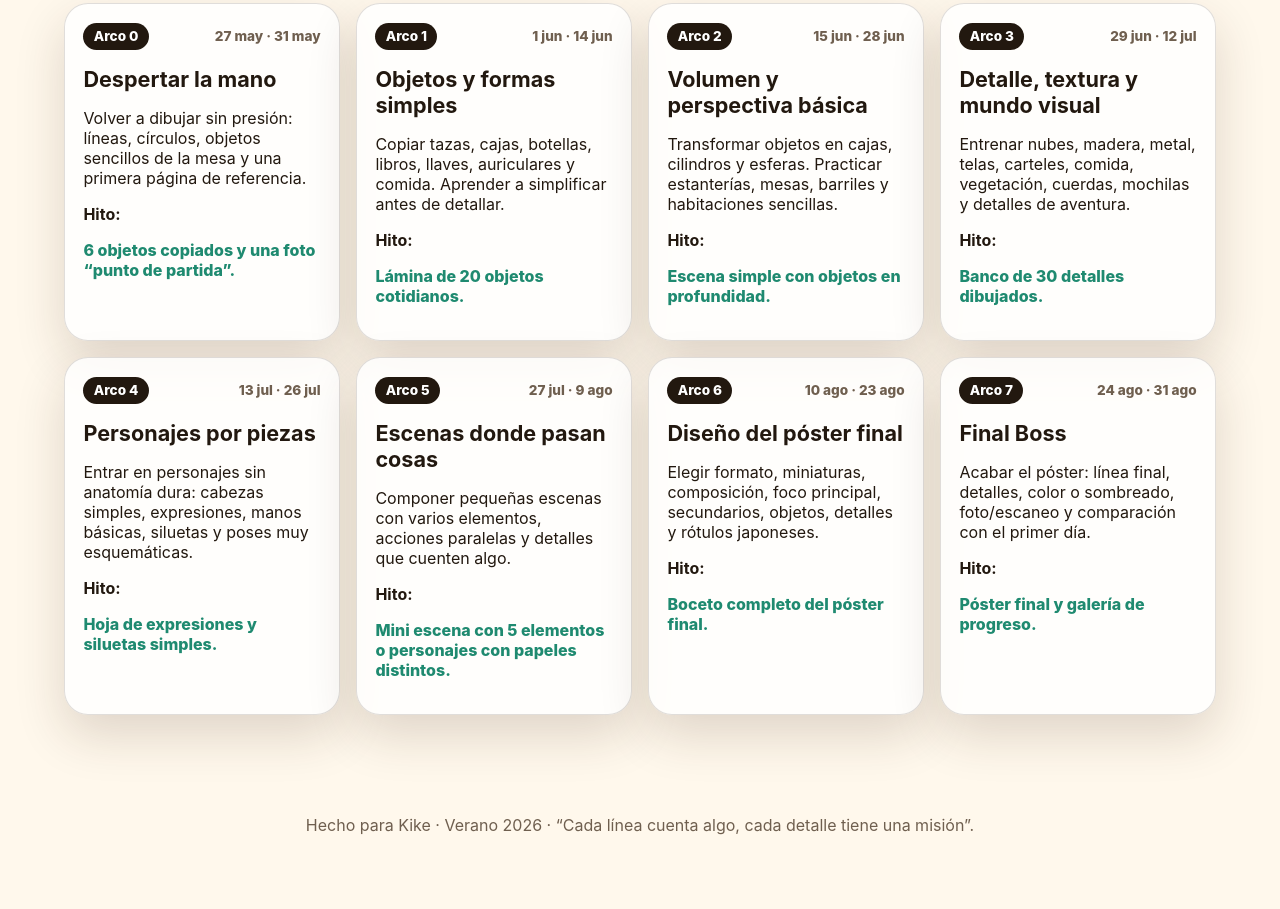
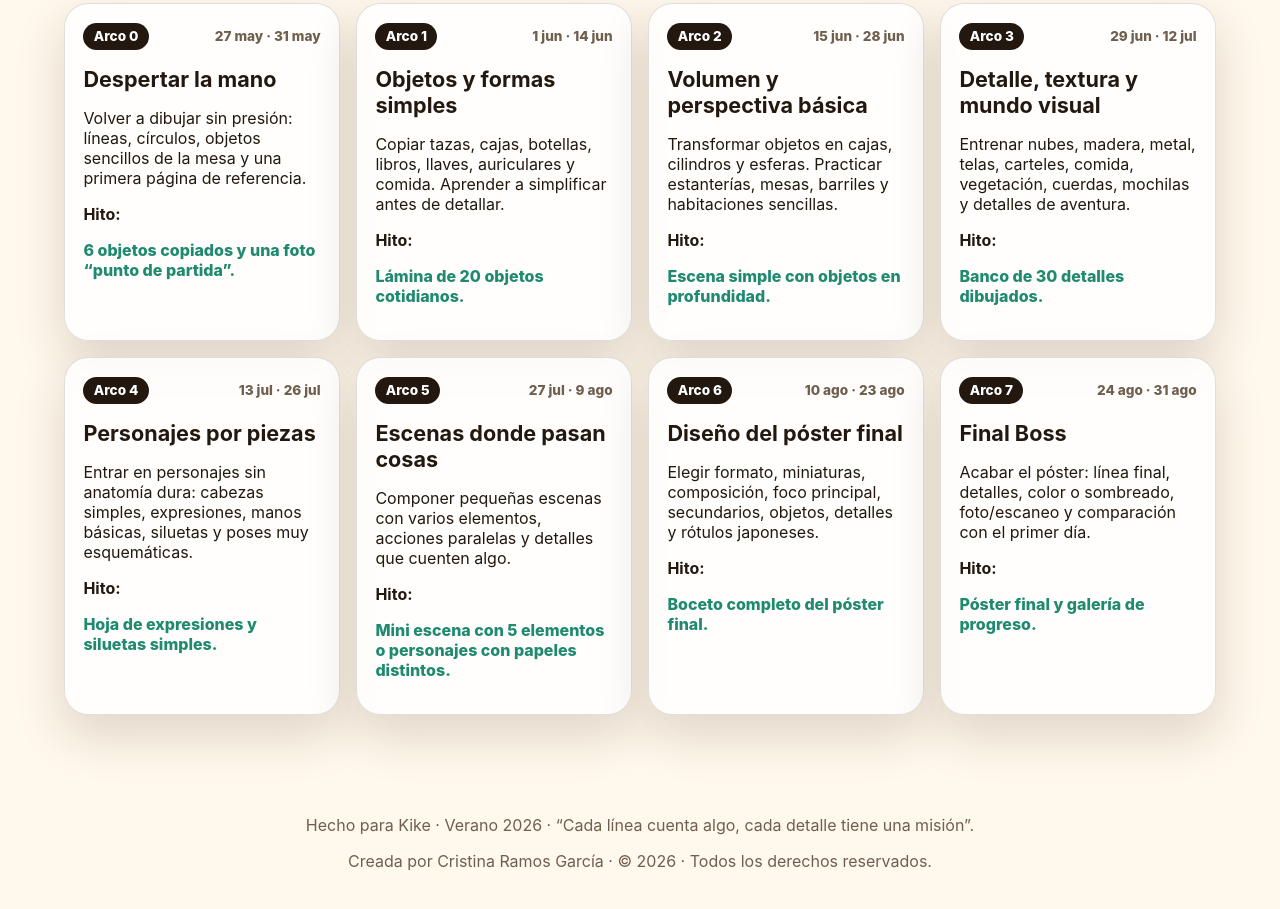
Before and after one commit to cmramosg01/kike-manga, a plain HTML site: page index.html in a window 1280 px wide. Shown: the part 781-1690 px from the top of the page. Before the commit the page ends 1664 px from the top, so only its background shows below. Drawn offline with Linux system fonts and the light colour scheme.

Commit message:
Update index.html

```diff
--- a/index.html
+++ b/index.html
@@ -204,6 +204,7 @@
 
   <footer class="footer">
     <p>Hecho para Kike · Verano 2026 · “Cada línea cuenta algo, cada detalle tiene una misión”.</p>
+    <p class="footer-credits">Creada por Cristina Ramos García · © 2026 · Todos los derechos reservados.</p>
   </footer>
 
   <template id="arcTemplate">
```
